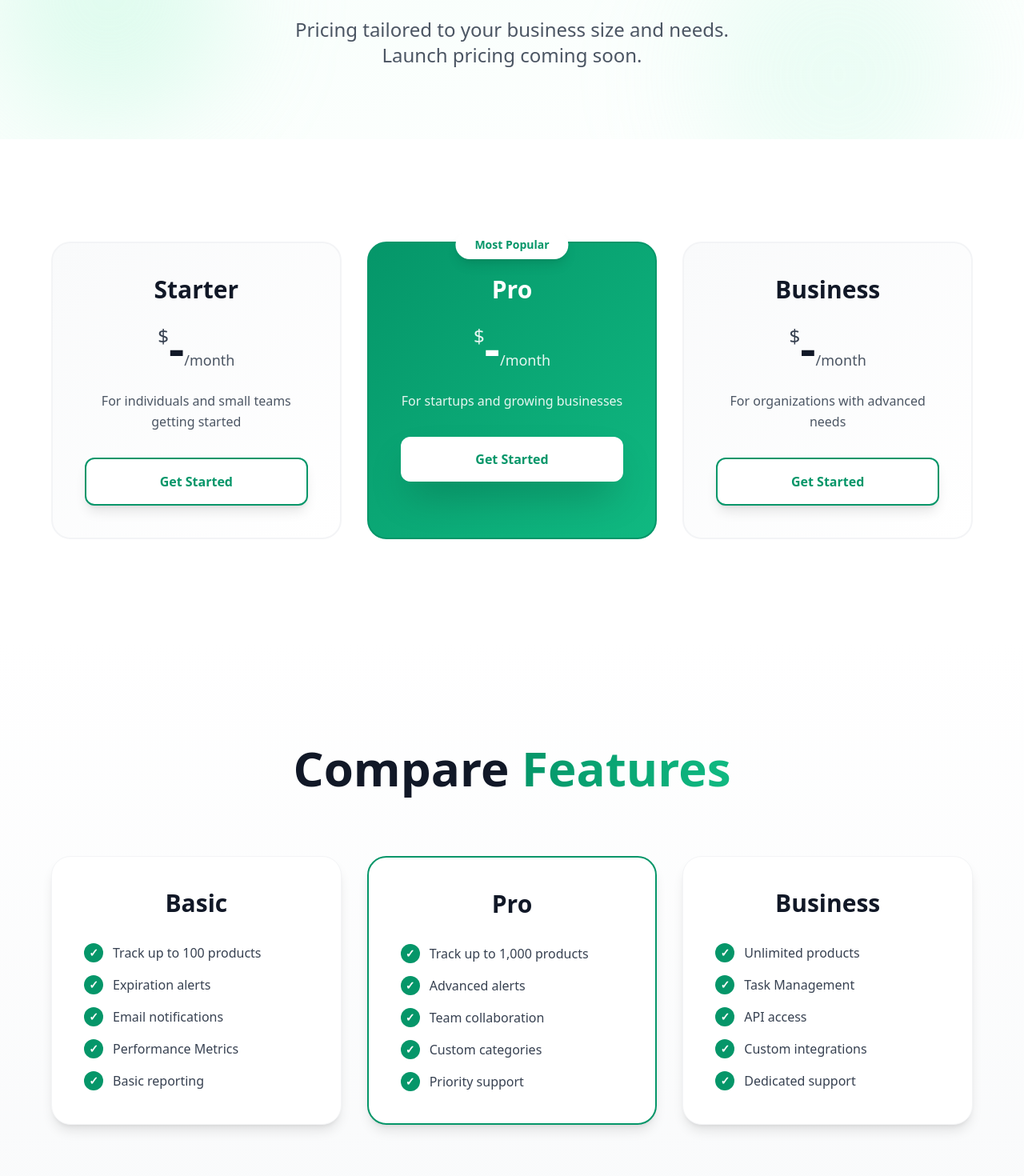
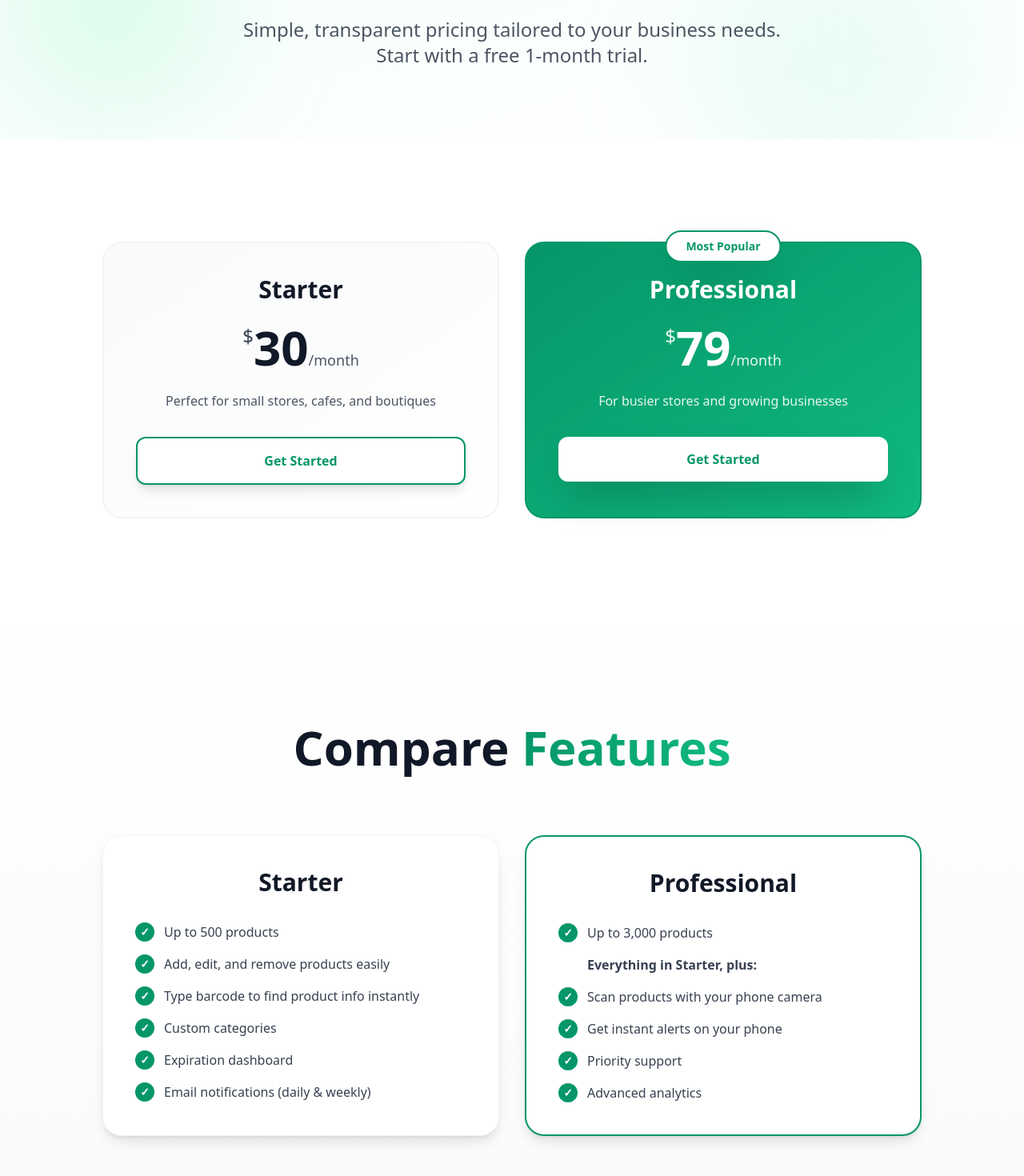
Before and after one commit to x1mmy/lifecycle-landing, a React (Vite) app: page /pricing in a window 1280 px wide. Shown: the part 298-1768 px from the top of the page at 80% size. Built offline with nearby package versions, Linux system fonts and the light colour scheme; a web font is replaced by a local one.

Commit message:
fixed pricing

```diff
--- a/src/pages/Pricing.tsx
+++ b/src/pages/Pricing.tsx
@@ -115,11 +115,11 @@ const Pricing: React.FC = () => {
     <div className="pricing-page overflow-hidden">
       <SEO
         title="Pricing - LifeCycle Plans & Features"
-        description="Affordable inventory expiration tracking software pricing for small businesses. Compare features and choose the perfect plan starting at $9/month. Free trial available."
+        description="Affordable inventory expiration tracking software pricing for small businesses. Choose between Starter ($30/month) or Professional ($79/month). Free trial available."
         keywords="inventory management software pricing, expiration tracking software cost, small business inventory pricing, lifecycle pricing plans"
         canonical="https://lifecycle.cloud/pricing"
         ogTitle="Inventory Management Software Pricing - LifeCycle"
-        ogDescription="Affordable inventory expiration tracking software pricing for small businesses. Compare features and choose the perfect plan starting at $9/month."
+        ogDescription="Affordable inventory expiration tracking software pricing for small businesses. Choose between Starter ($30/month) or Professional ($79/month)."
         ogImage="https://lifecycle.cloud/package.png"
       />
 
@@ -177,9 +177,9 @@ const Pricing: React.FC = () => {
               Choose Your <span className="text-gradient">Plan</span>
             </h1>
             <p className="text-xl md:text-2xl text-gray-600 leading-relaxed max-w-3xl mx-auto">
-              Pricing tailored to your business size and needs.
+              Simple, transparent pricing tailored to your business needs.
               <br />
-              Launch pricing coming soon.
+              Start with a free 1-month trial.
             </p>
           </motion.div>
         </div>
@@ -189,7 +189,7 @@ const Pricing: React.FC = () => {
       <section className="py-32 bg-white relative">
         <div className="max-w-7xl mx-auto px-5">
           <motion.div
-            className="grid grid-cols-1 md:grid-cols-3 gap-8 max-w-6xl mx-auto"
+            className="grid grid-cols-1 md:grid-cols-2 gap-8 max-w-5xl mx-auto"
             initial="hidden"
             whileInView="visible"
             viewport={{ once: true }}
@@ -209,11 +209,11 @@ const Pricing: React.FC = () => {
                 </h3>
                 <div className="mb-6">
                   <span className="text-2xl text-gray-700 align-top">$</span>
-                  <span className="text-6xl font-bold text-gray-900">-</span>
+                  <span className="text-6xl font-bold text-gray-900">30</span>
                   <span className="text-lg text-gray-600">/month</span>
                 </div>
                 <p className="text-base text-gray-600 mb-8 leading-relaxed">
-                  For individuals and small teams getting started
+                  Perfect for small stores, cafes, and boutiques
                 </p>
                 <motion.div whileHover={{ scale: 1.05 }} whileTap={{ scale: 0.95 }}>
                   <Link
@@ -226,61 +226,30 @@ const Pricing: React.FC = () => {
               </div>
             </motion.div>
 
-            {/* Pro Plan */}
+            {/* Professional Plan */}
             <motion.div
-              className="group bg-gradient-to-br from-primary-600 to-emerald-500 p-10 rounded-3xl text-center relative border-2 border-primary-600 transform scale-105 transition-all duration-500 hover:shadow-2xl hover:shadow-primary-600/40"
+              className="group bg-gradient-to-br from-primary-600 to-emerald-500 p-10 rounded-3xl text-center relative border-2 border-primary-600 transform md:scale-105 transition-all duration-500 hover:shadow-2xl hover:shadow-primary-600/40"
               variants={itemVariants}
               whileHover={{ y: -12, scale: 1.08 }}
             >
-              <div className="absolute -top-4 left-1/2 transform -translate-x-1/2 bg-white text-primary-600 px-6 py-2 rounded-full text-sm font-bold shadow-lg">
+              <div className="absolute -top-4 left-1/2 transform -translate-x-1/2 bg-white text-primary-600 px-6 py-2 rounded-full text-sm font-bold shadow-2xl border-2 border-primary-600">
                 Most Popular
               </div>
 
               <div className="relative z-10">
-                <h3 className="text-3xl font-display font-bold text-white mb-6">Pro</h3>
+                <h3 className="text-3xl font-display font-bold text-white mb-6">Professional</h3>
                 <div className="mb-6">
                   <span className="text-2xl text-white/90 align-top">$</span>
-                  <span className="text-6xl font-bold text-white">-</span>
+                  <span className="text-6xl font-bold text-white">79</span>
                   <span className="text-lg text-white/90">/month</span>
                 </div>
                 <p className="text-base text-white/90 mb-8 leading-relaxed">
-                  For startups and growing businesses
+                  For busier stores and growing businesses
                 </p>
                 <motion.div whileHover={{ scale: 1.05 }} whileTap={{ scale: 0.95 }}>
                   <Link
                     to="/contact"
                     className="w-full bg-white text-primary-600 px-8 py-4 rounded-xl font-bold transition-all duration-300 hover:bg-gray-50 block shadow-2xl"
-                  >
-                    Get Started
-                  </Link>
-                </motion.div>
-              </div>
-            </motion.div>
-
-            {/* Business Plan */}
-            <motion.div
-              className="group bg-gradient-to-br from-gray-50 to-white p-10 rounded-3xl text-center relative border-2 border-gray-100 hover:border-primary-200 transition-all duration-500 hover:shadow-2xl"
-              variants={itemVariants}
-              whileHover={{ y: -8 }}
-            >
-              <div className="absolute inset-0 bg-gradient-to-br from-primary-50/0 to-primary-50/50 rounded-3xl opacity-0 group-hover:opacity-100 transition-opacity duration-500"></div>
-
-              <div className="relative z-10">
-                <h3 className="text-3xl font-display font-bold text-gray-900 mb-6">
-                  Business
-                </h3>
-                <div className="mb-6">
-                  <span className="text-2xl text-gray-700 align-top">$</span>
-                  <span className="text-6xl font-bold text-gray-900">-</span>
-                  <span className="text-lg text-gray-600">/month</span>
-                </div>
-                <p className="text-base text-gray-600 mb-8 leading-relaxed">
-                  For organizations with advanced needs
-                </p>
-                <motion.div whileHover={{ scale: 1.05 }} whileTap={{ scale: 0.95 }}>
-                  <Link
-                    to="/contact"
-                    className="w-full bg-white text-primary-600 border-2 border-primary-600 px-8 py-4 rounded-xl font-bold transition-all duration-300 hover:bg-primary-600 hover:text-white block shadow-lg hover:shadow-xl"
                   >
                     Get Started
                   </Link>
@@ -305,28 +274,29 @@ const Pricing: React.FC = () => {
           </motion.h2>
 
           <motion.div
-            className="grid grid-cols-1 md:grid-cols-3 gap-8 max-w-6xl mx-auto"
+            className="grid grid-cols-1 md:grid-cols-2 gap-8 max-w-5xl mx-auto"
             initial="hidden"
             whileInView="visible"
             viewport={{ once: true }}
             variants={containerVariants}
           >
-            {/* Basic Features */}
+            {/* Starter Features */}
             <motion.div
               className="group bg-white p-10 rounded-3xl shadow-lg hover:shadow-2xl transition-all duration-500 border border-gray-100"
               variants={itemVariants}
               whileHover={{ y: -8 }}
             >
               <h3 className="text-3xl font-display font-bold text-gray-900 mb-8 text-center">
-                Basic
+                Starter
               </h3>
               <div className="flex flex-col gap-4">
                 {[
-                  "Track up to 100 products",
-                  "Expiration alerts",
-                  "Email notifications",
-                  "Performance Metrics",
-                  "Basic reporting"
+                  "Up to 500 products",
+                  "Add, edit, and remove products easily",
+                  "Type barcode to find product info instantly",
+                  "Custom categories",
+                  "Expiration dashboard",
+                  "Email notifications (daily & weekly)"
                 ].map((feature, index) => (
                   <motion.div
                     key={index}
@@ -345,22 +315,23 @@ const Pricing: React.FC = () => {
               </div>
             </motion.div>
 
-            {/* Pro Features */}
+            {/* Professional Features */}
             <motion.div
               className="group bg-white p-10 rounded-3xl shadow-lg hover:shadow-2xl transition-all duration-500 border-2 border-primary-600"
               variants={itemVariants}
               whileHover={{ y: -8 }}
             >
               <h3 className="text-3xl font-display font-bold text-gray-900 mb-8 text-center">
-                Pro
+                Professional
               </h3>
               <div className="flex flex-col gap-4">
                 {[
-                  "Track up to 1,000 products",
-                  "Advanced alerts",
-                  "Team collaboration",
-                  "Custom categories",
-                  "Priority support"
+                  "Up to 3,000 products",
+                  "Everything in Starter, plus:",
+                  "Scan products with your phone camera",
+                  "Get instant alerts on your phone",
+                  "Priority support",
+                  "Advanced analytics"
                 ].map((feature, index) => (
                   <motion.div
                     key={index}
@@ -370,44 +341,10 @@ const Pricing: React.FC = () => {
                     viewport={{ once: true }}
                     transition={{ duration: 0.4, delay: index * 0.1 }}
                   >
-                    <div className="w-6 h-6 bg-primary-600 text-white rounded-full flex items-center justify-center text-sm font-bold flex-shrink-0">
-                      ✓
+                    <div className={`w-6 h-6 ${index === 1 ? 'bg-transparent' : 'bg-primary-600'} text-${index === 1 ? 'gray-700' : 'white'} rounded-full flex items-center justify-center text-sm font-bold flex-shrink-0`}>
+                      {index === 1 ? '' : '✓'}
                     </div>
-                    <span className="text-gray-700">{feature}</span>
-                  </motion.div>
-                ))}
-              </div>
-            </motion.div>
-
-            {/* Business Features */}
-            <motion.div
-              className="group bg-white p-10 rounded-3xl shadow-lg hover:shadow-2xl transition-all duration-500 border border-gray-100"
-              variants={itemVariants}
-              whileHover={{ y: -8 }}
-            >
-              <h3 className="text-3xl font-display font-bold text-gray-900 mb-8 text-center">
-                Business
-              </h3>
-              <div className="flex flex-col gap-4">
-                {[
-                  "Unlimited products",
-                  "Task Management",
-                  "API access",
-                  "Custom integrations",
-                  "Dedicated support"
-                ].map((feature, index) => (
-                  <motion.div
-                    key={index}
-                    className="flex items-center gap-3"
-                    initial={{ opacity: 0, x: -20 }}
-                    whileInView={{ opacity: 1, x: 0 }}
-                    viewport={{ once: true }}
-                    transition={{ duration: 0.4, delay: index * 0.1 }}
-                  >
-                    <div className="w-6 h-6 bg-primary-600 text-white rounded-full flex items-center justify-center text-sm font-bold flex-shrink-0">
-                      ✓
-                    </div>
-                    <span className="text-gray-700">{feature}</span>
+                    <span className={`${index === 1 ? 'font-semibold' : ''} text-gray-700`}>{feature}</span>
                   </motion.div>
                 ))}
               </div>
```
